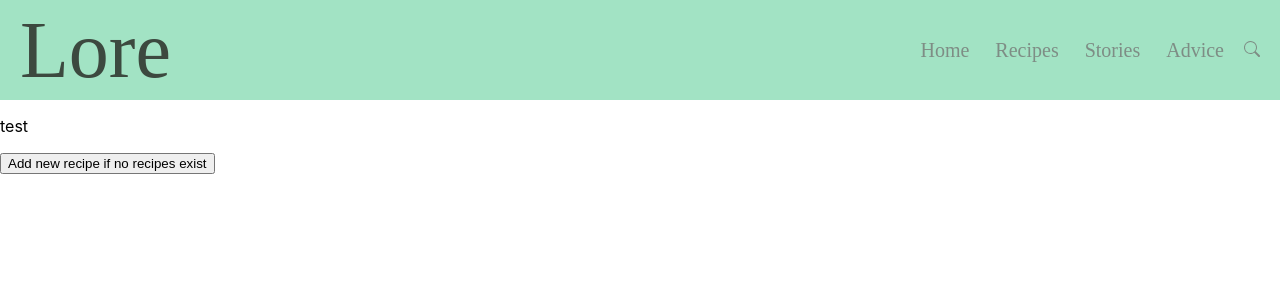
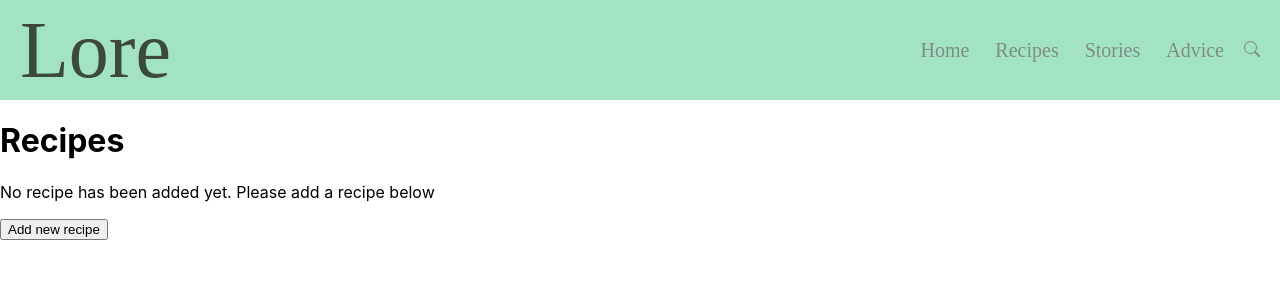
Before and after one commit to tiaratemple/specs_capstone_lore, a React (Create React App) app: page /recipes/1 in a window 1280 px wide. Shown: the top 300 px of the page. Built offline with nearby package versions, Linux system fonts and the light colour scheme; no server answers; a web font is replaced by a local one.

Commit message:
recipe page conditional working

```diff
--- a/src/pages/recipePage/RecipePage.jsx
+++ b/src/pages/recipePage/RecipePage.jsx
@@ -1,13 +1,37 @@
 import "../recipePage/RecipePage.css";
 import { useContext, useEffect, useState, useCallback } from "react";
+import axios from "axios";
+import AuthContext from "../../store/AuthContext";
 
 const RecipeScreen = () => {
   const [recipes, setRecipes] = useState([]);
 
+  const { userId } = useContext(AuthContext);
+
+  const getUserRecipes = useCallback(() => {
+    axios
+      .get(`/recipes/${userId}`)
+      .then((res) => {
+        setRecipes(res.data);
+      })
+      .catch((err) => {
+        console.log(err);
+      });
+  }, [userId]);
+
+  useEffect(() => {
+    getUserRecipes();
+    console.log("length", recipes.length);
+  }, [getUserRecipes, recipes]);
+
+  //show text to add recipe if no recipes exist
   return (
     <>
-      <p>test</p>
-      <button>Add new recipe if no recipes exist</button>
+      <h1>Recipes</h1>
+      {!recipes.length && (
+        <p>No recipe has been added yet. Please add a recipe below</p>
+      )}
+      <button>Add new recipe</button>
     </>
   );
 };
```
Also changed, not shown: 1 other file (tests, documents, lock files or other folders).
